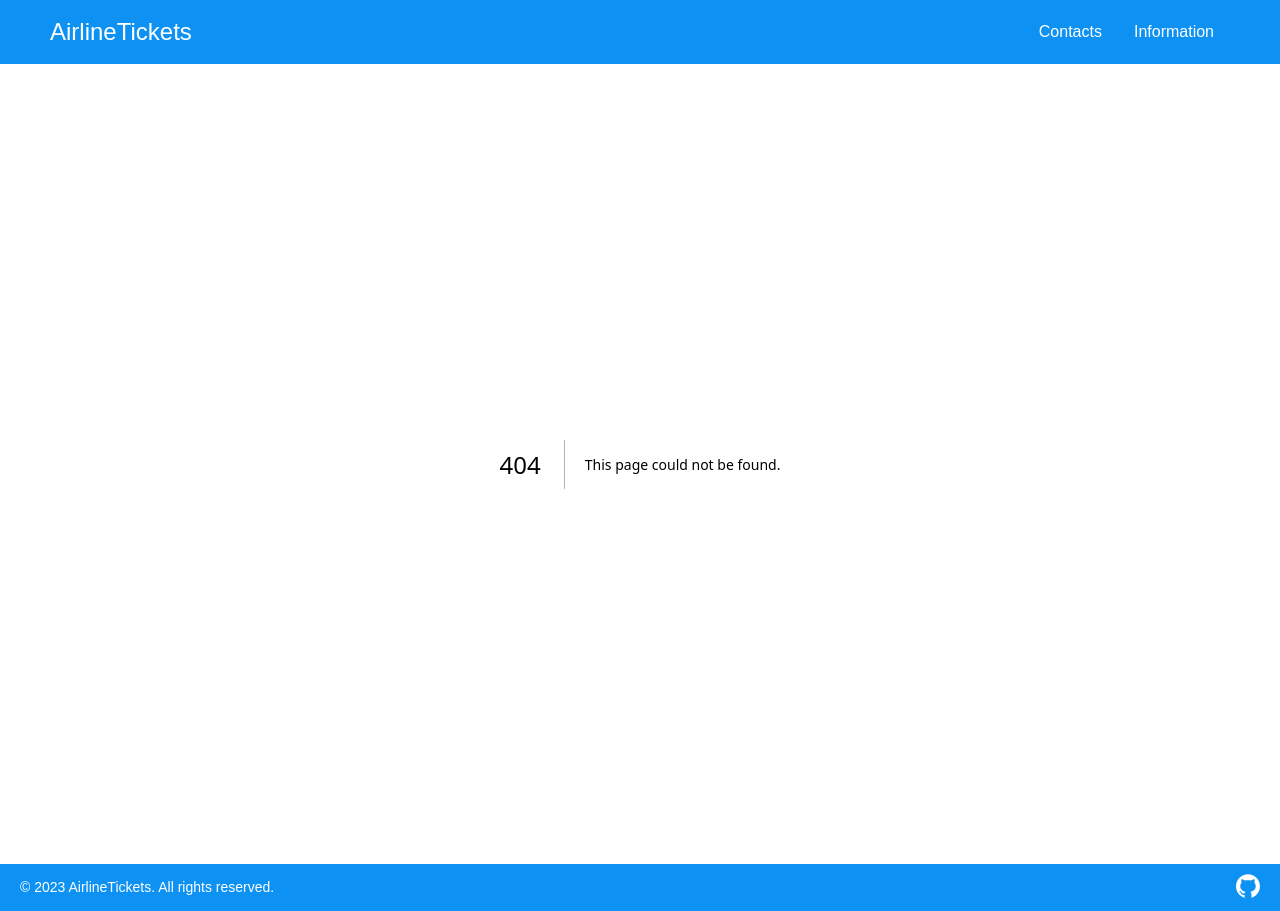
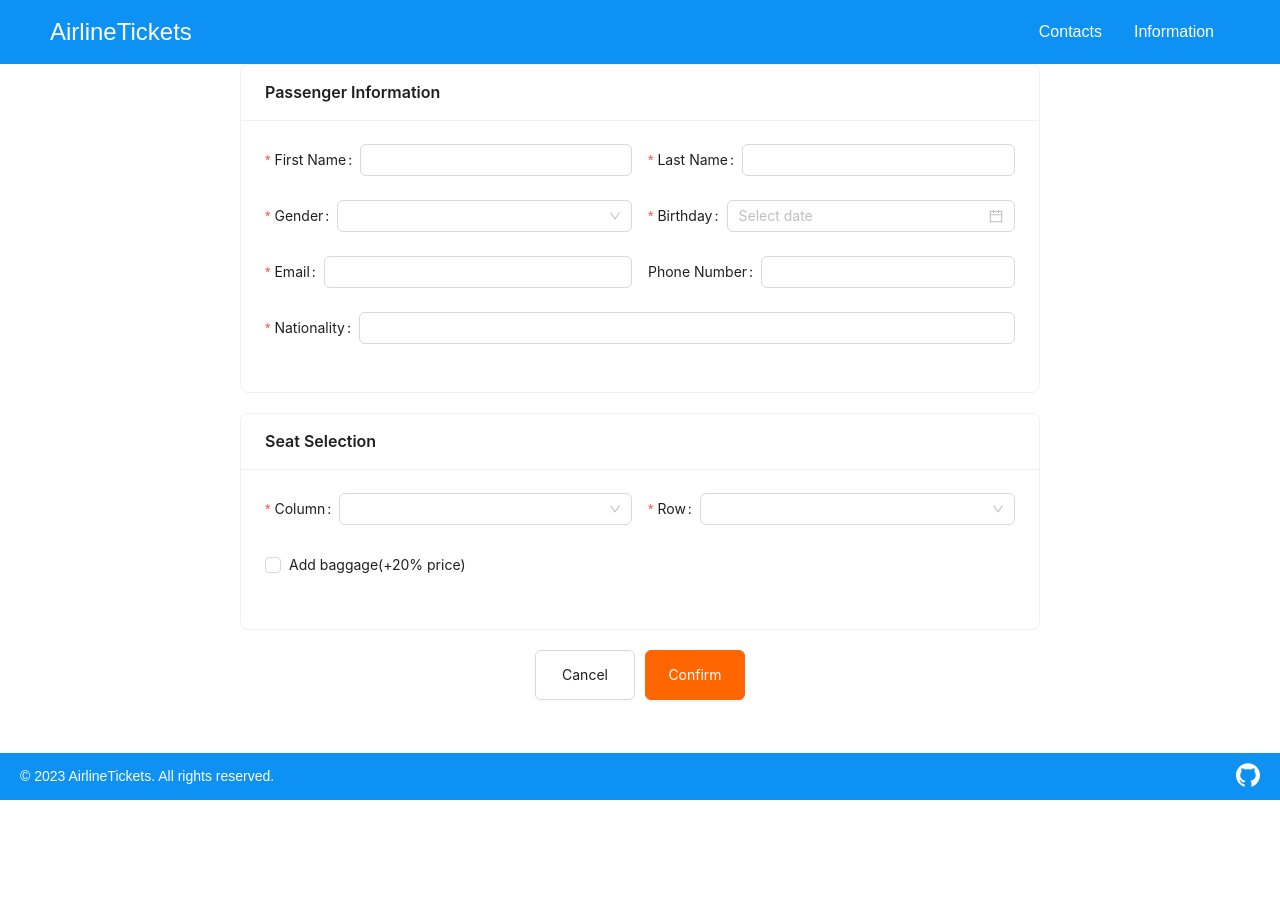
Before and after one commit to MuzzDead/AirlineTickets-UI, a Next.js app: page /bookticket in a window 1280 px wide. Before the commit this address had no page. After the commit the page ends 800 px from the top, so only its background shows below. Built offline with nearby package versions, Linux system fonts and the light colour scheme.

Commit message:
Added fetch with book ticket

```diff
--- /dev/null
+++ b/app/bookticket/page.js
@@ -0,0 +1,11 @@
+import BookTicket from "../components/BookTicket";
+
+const BookTicketPage = () => {
+  return (
+    <div>
+      <BookTicket />
+    </div>
+  );
+};
+
+export default BookTicketPage;
--- a/app/components/BookTicket.jsx
+++ b/app/components/BookTicket.jsx
@@ -1,7 +1,19 @@
 "use client";
 
 import React, { useState } from "react";
-import { Form, Input, Select, DatePicker, Checkbox, Button, Card, Row, Col } from "antd";
+import {
+  Form,
+  Input,
+  Select,
+  DatePicker,
+  Checkbox,
+  Button,
+  Card,
+  Row,
+  Col,
+} from "antd";
+import axios from "axios";
+import { useSearchParams } from "next/navigation";
 
 const { Option } = Select;
 
@@ -18,6 +30,9 @@ const BookTicket = () => {
 
   const [luggage, setLuggage] = useState(false);
   const [seat, setSeat] = useState({ column: "", row: "" });
+  const searchParams = useSearchParams();
+  const flightId = searchParams.get("id");
+  const [error, setError] = useState('');
 
   const handlePassengerChange = (name, value) => {
     setPassengerData({ ...passengerData, [name]: value });
@@ -27,30 +42,69 @@ const BookTicket = () => {
     setSeat({ ...seat, [name]: value });
   };
 
-  const handleSubmit = (values) => {
-    console.log({ ...passengerData, luggage, seat });
+  const handleSubmit = async () => {
+    const requestBody = {
+      ...passengerData,
+      seatNumber: `${seat.column}${seat.row}`,
+      baggage: luggage,
+      birthday: {
+        year: new Date(passengerData.birthday).getFullYear(),
+        month: new Date(passengerData.birthday).getMonth() + 1,
+        day: new Date(passengerData.birthday).getDate(),
+      },
+    };
+
+    try {
+      const response = await axios.post(
+        `https://localhost:7025/api/Ticket/flight/${flightId}`,
+        requestBody
+      );
+      console.log("Booking successful:", response.data);
+      // Додати будь-які повідомлення користувачеві або дії після успішного бронювання
+    } catch (err) {
+      if (err.response && err.response.status === 400) {
+        setError(err.response.data.message); // Зберігаємо помилку у стані, якщо місце зайняте
+      } else {
+        message.error('An error occurred while booking the ticket.');
+      }
+    }
   };
 
   return (
-    <Form onFinish={handleSubmit} style={{ maxWidth: '800px', margin: 'auto' }}>
-      <Card title="Passenger Information" style={{ marginBottom: '20px', width: '100%' }}>
+    <Form onFinish={handleSubmit} style={{ maxWidth: "800px", margin: "auto" }}>
+      <Card
+        title="Passenger Information"
+        style={{ marginBottom: "20px", width: "100%" }}
+      >
         <Row gutter={16}>
           <Col span={12}>
             <Form.Item
               label="First Name"
               name="firstName"
-              rules={[{ required: true, message: 'Please input your first name!' }]}
+              rules={[
+                { required: true, message: "Please input your first name!" },
+              ]}
             >
-              <Input onChange={(e) => handlePassengerChange('firstName', e.target.value)} />
+              <Input
+                onChange={(e) =>
+                  handlePassengerChange("firstName", e.target.value)
+                }
+              />
             </Form.Item>
           </Col>
           <Col span={12}>
             <Form.Item
               label="Last Name"
               name="lastName"
-              rules={[{ required: true, message: 'Please input your last name!' }]}
+              rules={[
+                { required: true, message: "Please input your last name!" },
+              ]}
             >
-              <Input onChange={(e) => handlePassengerChange('lastName', e.target.value)} />
+              <Input
+                onChange={(e) =>
+                  handlePassengerChange("lastName", e.target.value)
+                }
+              />
             </Form.Item>
           </Col>
         </Row>
@@ -60,9 +114,13 @@ const BookTicket = () => {
             <Form.Item
               label="Gender"
               name="gender"
-              rules={[{ required: true, message: 'Please select your gender!' }]}
+              rules={[
+                { required: true, message: "Please select your gender!" },
+              ]}
             >
-              <Select onChange={(value) => handlePassengerChange('gender', value)}>
+              <Select
+                onChange={(value) => handlePassengerChange("gender", value)}
+              >
                 <Option value="male">Male</Option>
                 <Option value="female">Female</Option>
                 <Option value="other">Other</Option>
@@ -73,9 +131,16 @@ const BookTicket = () => {
             <Form.Item
               label="Birthday"
               name="birthday"
-              rules={[{ required: true, message: 'Please select your birthday!' }]}
+              rules={[
+                { required: true, message: "Please select your birthday!" },
+              ]}
             >
-              <DatePicker style={{ width: '100%' }} onChange={(date, dateString) => handlePassengerChange('birthday', dateString)} />
+              <DatePicker
+                style={{ width: "100%" }}
+                onChange={(date, dateString) =>
+                  handlePassengerChange("birthday", dateString)
+                }
+              />
             </Form.Item>
           </Col>
         </Row>
@@ -85,9 +150,12 @@ const BookTicket = () => {
             <Form.Item
               label="Email"
               name="email"
-              rules={[{ required: true, message: 'Please input your email!' }]}
+              rules={[{ required: true, message: "Please input your email!" }]}
             >
-              <Input type="email" onChange={(e) => handlePassengerChange('email', e.target.value)} />
+              <Input
+                type="email"
+                onChange={(e) => handlePassengerChange("email", e.target.value)}
+              />
             </Form.Item>
           </Col>
           <Col span={12}>
@@ -95,9 +163,16 @@ const BookTicket = () => {
               label="Phone Number"
               name="phoneNumber"
               // Змінили правило, щоб поле не було обов'язковим
-              rules={[{ required: false, message: 'Please input your phone number!' }]}
+              rules={[
+                { required: false, message: "Please input your phone number!" },
+              ]}
             >
-              <Input type="tel" onChange={(e) => handlePassengerChange('phoneNumber', e.target.value)} />
+              <Input
+                type="tel"
+                onChange={(e) =>
+                  handlePassengerChange("phoneNumber", e.target.value)
+                }
+              />
             </Form.Item>
           </Col>
         </Row>
@@ -107,23 +182,32 @@ const BookTicket = () => {
             <Form.Item
               label="Nationality"
               name="nationality"
-              rules={[{ required: true, message: 'Please input your nationality!' }]}
+              rules={[
+                { required: true, message: "Please input your nationality!" },
+              ]}
             >
-              <Input onChange={(e) => handlePassengerChange('nationality', e.target.value)} />
+              <Input
+                onChange={(e) =>
+                  handlePassengerChange("nationality", e.target.value)
+                }
+              />
             </Form.Item>
           </Col>
         </Row>
       </Card>
 
-      <Card title="Seat Selection" style={{ marginBottom: '20px', width: '100%' }}>
+      <Card
+        title="Seat Selection"
+        style={{ marginBottom: "20px", width: "100%" }}
+      >
         <Row gutter={16}>
           <Col span={12}>
             <Form.Item
-              label="Column (A, B, C ...)"
+              label="Column "
               name="column"
-              rules={[{ required: true, message: 'Please select a column!' }]}
+              rules={[{ required: true, message: "Please select a column!" }]}
             >
-              <Select onChange={(value) => handleSeatChange('column', value)}>
+              <Select onChange={(value) => handleSeatChange("column", value)}>
                 {["A", "B", "C", "D", "E", "F"].map((col) => (
                   <Option key={col} value={col}>
                     {col}
@@ -134,11 +218,11 @@ const BookTicket = () => {
           </Col>
           <Col span={12}>
             <Form.Item
-              label="Row (1, 2, 3...)"
+              label="Row "
               name="row"
-              rules={[{ required: true, message: 'Please select a row!' }]}
+              rules={[{ required: true, message: "Please select a row!" }]}
             >
-              <Select onChange={(value) => handleSeatChange('row', value)}>
+              <Select onChange={(value) => handleSeatChange("row", value)}>
                 {Array.from({ length: 30 }, (_, i) => i + 1).map((row) => (
                   <Option key={row} value={row}>
                     {row}
@@ -148,6 +232,9 @@ const BookTicket = () => {
             </Form.Item>
           </Col>
         </Row>
+        {error && (
+          <p style={{ color: "red" }}>{error}</p> // Відображення повідомлення про помилку, якщо місце зайняте
+        )}
 
         <Form.Item>
           <Checkbox checked={luggage} onChange={() => setLuggage(!luggage)}>
@@ -156,13 +243,13 @@ const BookTicket = () => {
         </Form.Item>
       </Card>
 
-      <Form.Item style={{ textAlign: 'center' }}>
+      <Form.Item style={{ textAlign: "center" }}>
         <Button
           type="default"
           style={{
-            height: '50px',
-            width: '100px',
-            marginRight: '10px'
+            height: "50px",
+            width: "100px",
+            marginRight: "10px",
           }}
         >
           Cancel
@@ -171,14 +258,18 @@ const BookTicket = () => {
           type="primary"
           htmlType="submit"
           style={{
-            backgroundColor: '#FF6600',
-            borderColor: '#FF6600',
-            height: '50px',
-            width: '100px',
-            transition: 'background-color 0.3s ease' // Анімація переходу
+            backgroundColor: "#FF6600",
+            borderColor: "#FF6600",
+            height: "50px",
+            width: "100px",
+            transition: "background-color 0.3s ease", // Анімація переходу
           }}
-          onMouseEnter={(e) => e.currentTarget.style.backgroundColor = '#e85e02'} // Зміна кольору при наведенні
-          onMouseLeave={(e) => e.currentTarget.style.backgroundColor = '#FF6600'} // Повернення кольору при виході
+          onMouseEnter={(e) =>
+            (e.currentTarget.style.backgroundColor = "#e85e02")
+          } // Зміна кольору при наведенні
+          onMouseLeave={(e) =>
+            (e.currentTarget.style.backgroundColor = "#FF6600")
+          } // Повернення кольору при виході
         >
           Confirm
         </Button>
--- a/app/components/FlightCard.css
+++ b/app/components/FlightCard.css
@@ -21,8 +21,8 @@
   text-align: center;
 }
 
-.price-section .ant-typography {
-  color: #FF6600;
+.price-text {
+  color: #FF6600; /* Яскраво-оранжевий для ціни */
 }
 
 .details-section {
@@ -40,26 +40,45 @@
 .flight-info {
   display: flex;
   align-items: flex-start;
-  font-size: 16px;
   gap: 8px;
 }
 
-.flight-info .icon {
+.icon {
   color: #0D92F4;
   font-size: 20px;
   margin-top: 4px;
+}
+
+.flight-time {
+  font-size: 20px;
+  font-weight: bold;
+  display: block;
+}
+
+.flight-airport {
+  color: grey;
+  font-weight: bold;
+  font-size: 14px;
+  display: block;
+}
+
+.flight-date {
+  color: gray;
+  font-size: 14px;
+  display: block;
 }
 
 .route-line {
   display: flex;
   flex-direction: column;
   align-items: center;
-  margin-top: 20px;
+  margin-top: 15px;
 }
 
-.route-line .ant-divider {
-  width: 150px;
-  height: 4px;
+.route-divider {
+  background-color: #0D92F4;
+  height: 5px;
+  width: 250px;
   margin: 0;
 }
 
@@ -68,3 +87,14 @@
   color: #FF6600;
   margin-top: 8px;
 }
+
+.ant-btn-primary {
+  background-color: #FF6600; /* Яскраво-оранжевий для кнопки */
+  border-color: #FF6600;
+}
+
+.ant-btn-primary:hover,
+.ant-btn-primary:focus {
+  background-color: #e65c00; /* Трохи темніший відтінок для ховера */
+  border-color: #e65c00;
+}
--- a/app/components/FlightCard.jsx
+++ b/app/components/FlightCard.jsx
@@ -1,5 +1,7 @@
+"use client";
 import React from 'react';
 import { Card, Button, Typography, Divider } from 'antd';
+import { useRouter } from 'next/navigation'; // Перевір, що використовуєш цей імпорт
 import { EnvironmentOutlined } from '@ant-design/icons';
 import dayjs from 'dayjs';
 import './FlightCard.css';
@@ -7,25 +9,22 @@ import './FlightCard.css';
 const { Title, Text } = Typography;
 
 const FlightCard = ({ flight }) => {
-  const {
-    basePrice,
-    departureTime,
-    arrivalTime,
-    departureAirportName,
-    arrivalAirportName,
-    duration,
-  } = flight;
+  const { id, basePrice, departureTime, arrivalTime, departureAirportName, arrivalAirportName, duration } = flight;
 
-  // Форматуємо дати та часи з використанням dayjs
+  const router = useRouter(); // Використовуємо useRouter для навігації
+
+  const handleButtonClick = () => {
+    router.push(`/bookticket?id=${id}`); // Додаємо id у посилання
+  };
+
   const formattedDepartureTime = dayjs(departureTime).format('HH:mm');
   const formattedArrivalTime = dayjs(arrivalTime).format('HH:mm');
   const formattedDepartureDate = dayjs(departureTime).format('YYYY-MM-DD');
   const formattedArrivalDate = dayjs(arrivalTime).format('YYYY-MM-DD');
 
-  // Функція для форматування тривалості
   const formatDuration = (duration) => {
-    const [hours, minutes] = duration.split(':').map(Number); // Розділити рядок на години, хвилини та секунди
-    return `${hours}h ${minutes}m`; // Повернути форматований рядок
+    const [hours, minutes] = duration.split(':').map(Number);
+    return `${hours}h ${minutes}m`;
   };
 
   return (
@@ -33,7 +32,7 @@ const FlightCard = ({ flight }) => {
       <div className="card-content">
         <div className="price-section">
           <Title level={3} style={{ color: '#FF6600' }}>${basePrice}</Title>
-          <Button type="primary" shape="round">Select Ticket</Button>
+          <Button type="primary" shape="round" onClick={handleButtonClick}>Select Ticket</Button>
         </div>
         <Divider type="vertical" style={{ height: '100%', margin: '0 20px' }} />
         <div className="details-section">
@@ -46,14 +45,12 @@ const FlightCard = ({ flight }) => {
                 <Text style={{ color: 'gray', fontSize: '14px', display: 'block' }}>{formattedDepartureDate}</Text>
               </div>
             </div>
-
             <div className="route-line">
               <Divider style={{ backgroundColor: '#0D92F4', height: 5, width: '250px', marginTop: '15px' }} />
-              <Text className="duration-text">{formatDuration(duration)}</Text> {/* Виклик функції для форматування тривалості */}
+              <Text className="duration-text">{formatDuration(duration)}</Text>
             </div>
-
             <div className="flight-info">
-              <EnvironmentOutlined className="icon"/>
+              <EnvironmentOutlined className="icon" />
               <div>
                 <Text style={{ fontSize: '20px', fontWeight: 'bold', display: 'block' }}>{formattedArrivalTime}</Text>
                 <Text style={{ color: 'grey', fontWeight: 'bold', fontSize: '14px', display: 'block' }}>{arrivalAirportName}</Text>
```
